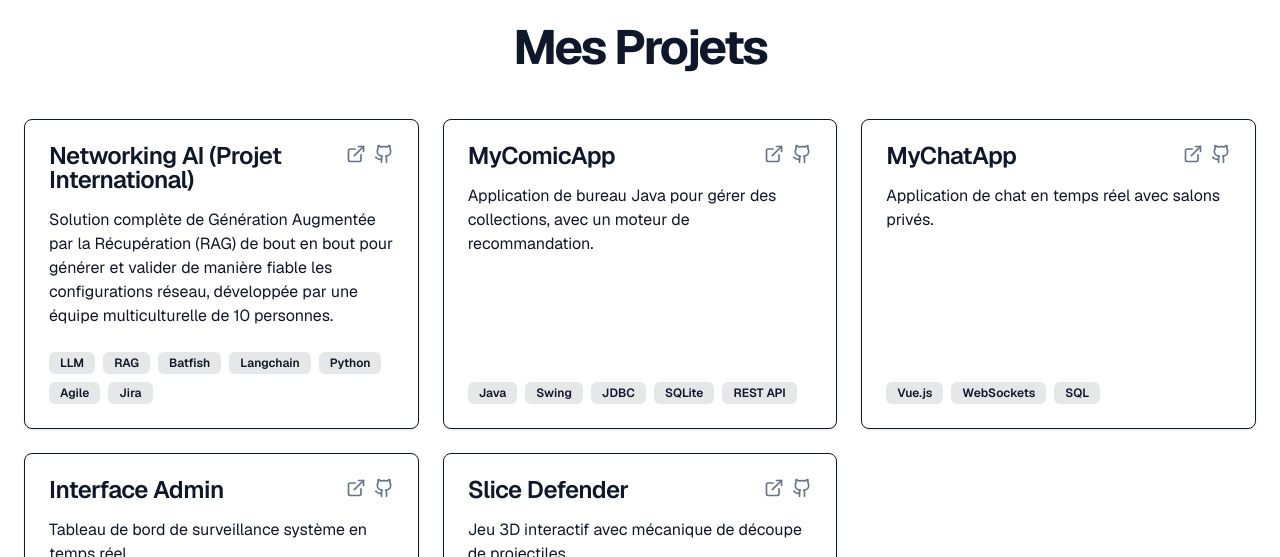
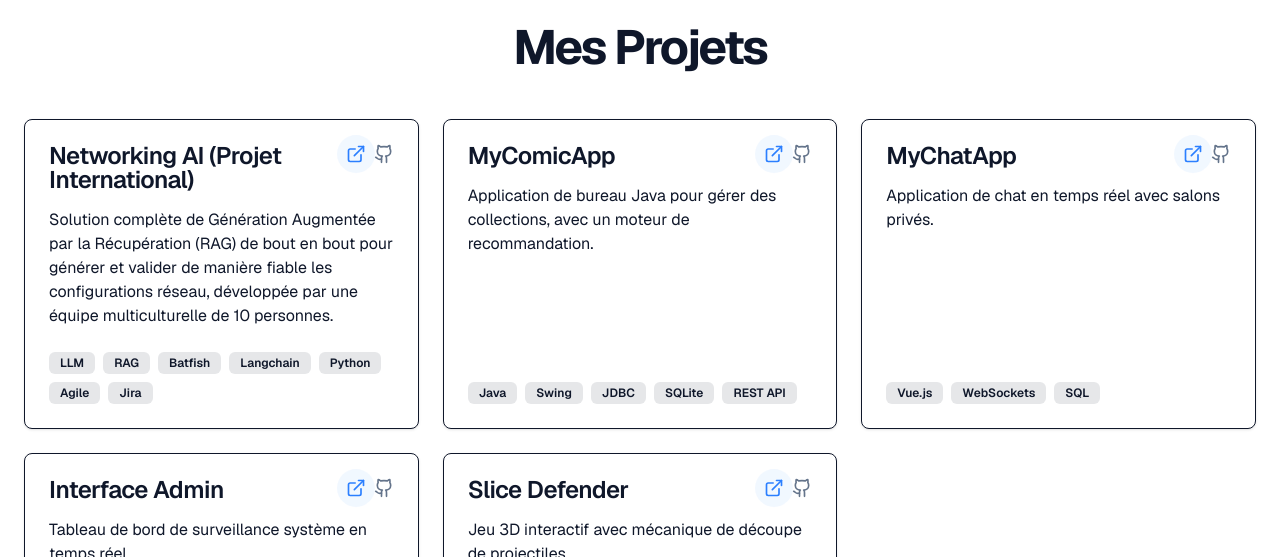
Before and after one commit to AymaneAsserrar/github-portfolio, a Next.js app: page / in a window 1280 px wide. Shown: the part 3060-3617 px from the top of the page. Built offline with nearby package versions, Linux system fonts and the light colour scheme; no server answers.

Commit message:
[UPD] Add pulse animation to ExternalLink icon on project cards

```diff
--- a/components/ProjectCard.tsx
+++ b/components/ProjectCard.tsx
@@ -30,10 +30,13 @@
           <div className="flex items-center gap-2">
             <Link
               href={`/projects/${slug}`}
-              className="text-muted-foreground hover:text-primary transition-colors"
+              className="hover:text-primary transition-colors"
               title={viewDetailsLabel}
             >
-              <ExternalLink className="h-5 w-5" />
+              <span className="relative flex h-5 w-5">
+                <span className="absolute inline-flex h-full w-full animate-ping rounded-full bg-blue-400 opacity-75"></span>
+                <ExternalLink className="relative h-5 w-5 text-blue-500" />
+              </span>
               <span className="sr-only">{viewDetailsLabel}</span>
             </Link>
             <Link
```
